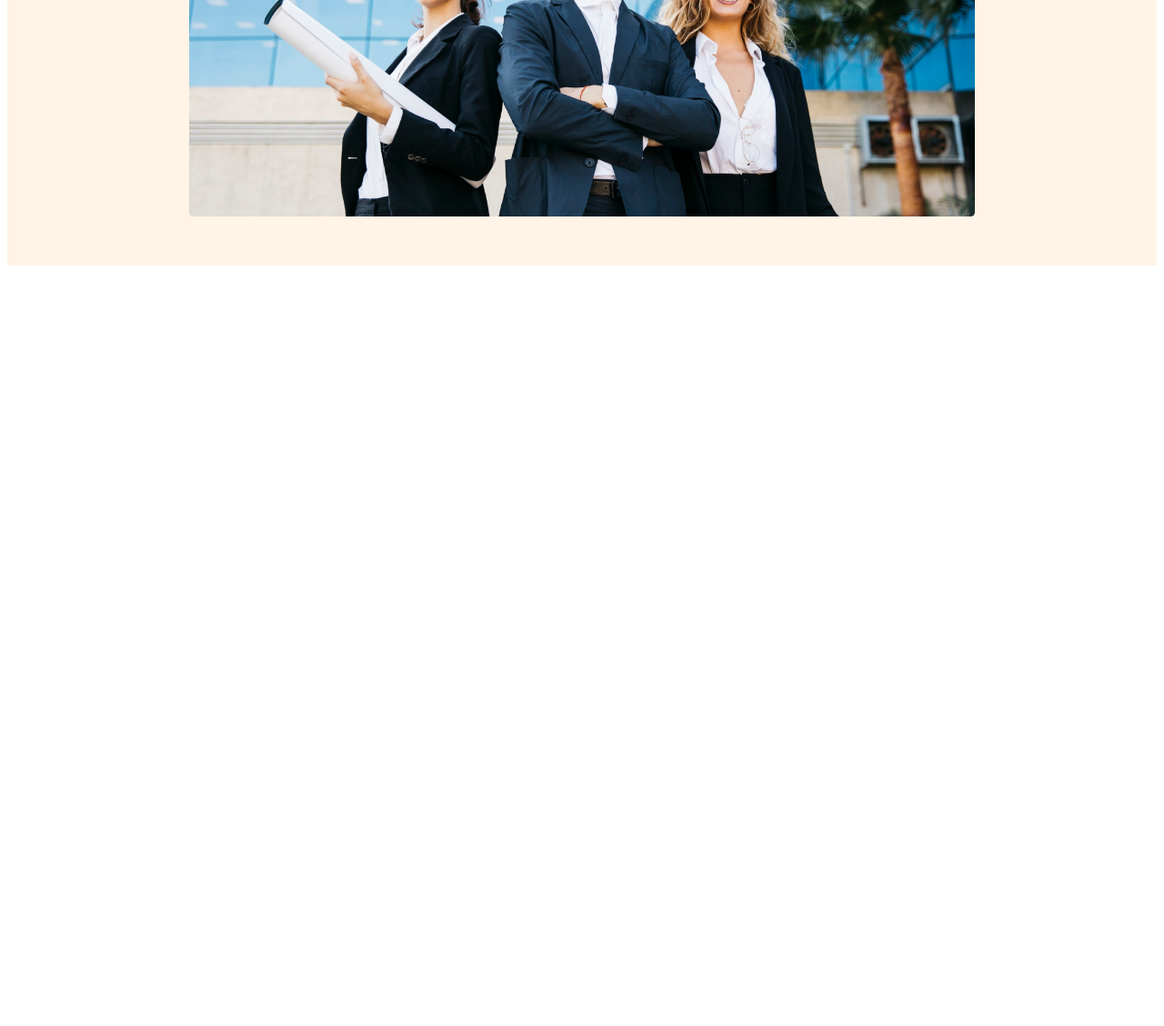
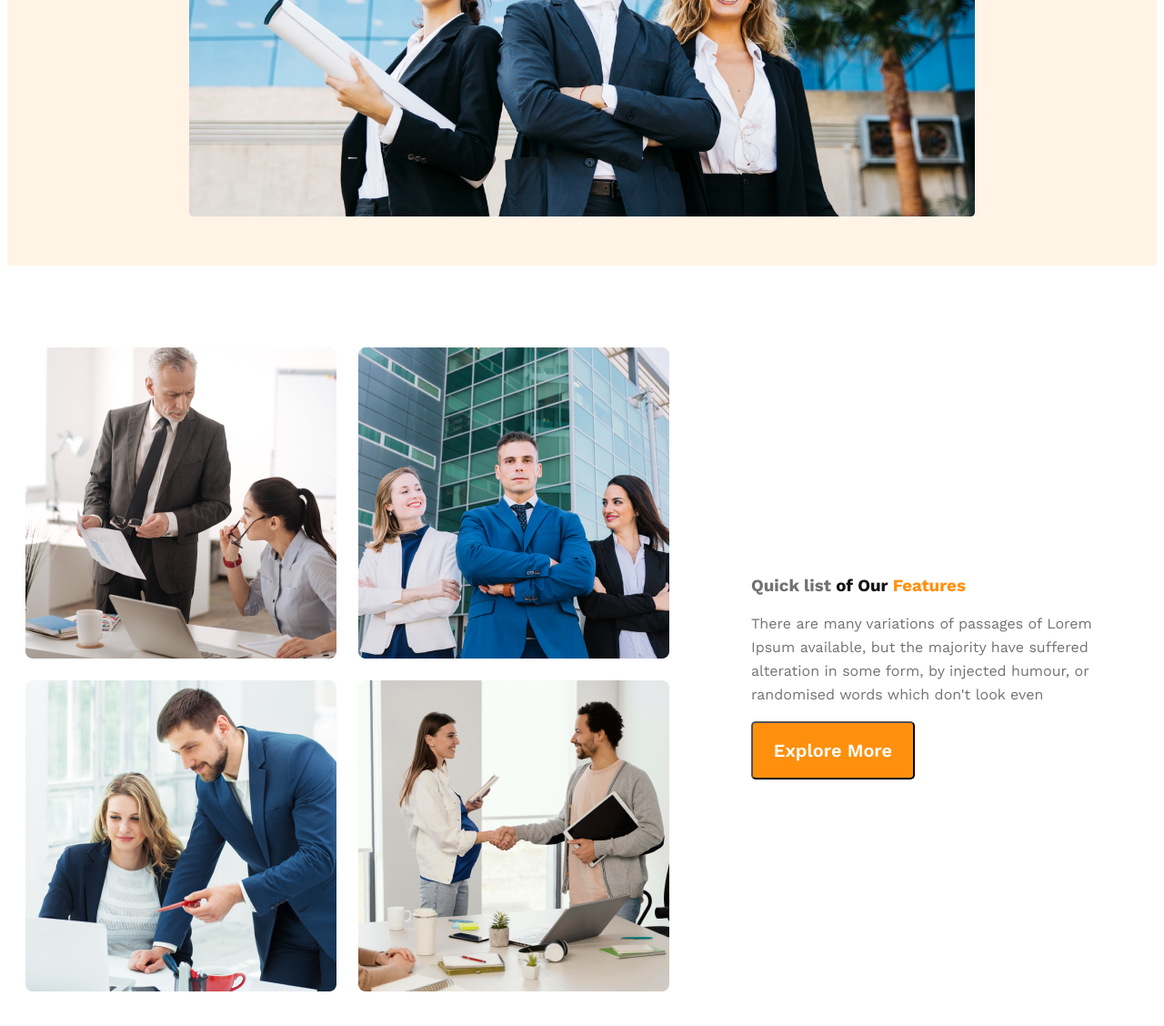
Before and after one commit to mahim7172/G3-Architect-website, a plain HTML site: page index.html in a window 1280 px wide. Shown: the part 783-1911 px from the top of the page at 91% size. Before the commit the page ends 1083 px from the top, so only its background shows below. Drawn offline with nearby package versions, Linux system fonts and the light colour scheme.

Commit message:
added responsiv team section

```diff
--- a/index.html
+++ b/index.html
@@ -9,6 +9,7 @@
 </head>
 
 <body>
+    <!-- header section -->
     <header>
         <nav>
             <h3 class="g3">G3 Architects</h3>
@@ -22,7 +23,7 @@
         <div class="banner">
             <div class="banner-content">
                 <h1 class="banner-title">Brand New Group of Architects</h1>
-                <p class="banner-peragraf">There are many variations of passages of Lorem Ipsum available, but the
+                <p class="peragraf">There are many variations of passages of Lorem Ipsum available, but the
                     majority have suffered alteration
                     in some form, by injected humour, or randomised words which don't look even</p>
                 <button class="primary-btn">Explore More</button>
@@ -31,7 +32,24 @@
         </div>
     </header>
     <main>
+        <!-- team section -->
+        <section class="team-container">
+            <div class="teams-img-container">
+                <img src="./images/team1.png" alt="">
+                <img src="./images/team2.png" alt="">
+                <img src="./images/team3.png" alt="">
+                <img src="./images/team4.png" alt="">
+            </div>
 
+            <div class="team-content">
+                <h3 class="team-title">
+                    <span class="quick">Quick list</span> <span class="of">of Our</span> <span class="feature">Features</span>
+                </h3>
+                <p class="peragraf">There are many variations of passages of Lorem Ipsum available, but the majority have suffered
+                    alteration in some form, by injected humour, or randomised words which don't look even</p>
+                <button class="primary-btn">Explore More</button>
+            </div>
+        </section>
     </main>
     <footer>
 
--- a/styles.css
+++ b/styles.css
@@ -15,6 +15,11 @@ font-size: 1.25rem;
 font-weight: 600;
 
 }
+.peragraf{
+    color: var(--dark-03, #727272);
+font-size: 16px;
+font-weight: 400;
+line-height: 26px;}
 /* header style */
 header {
     background: rgba(255, 144, 14, 0.10);
@@ -64,29 +69,62 @@ nav li a {
 font-size: 4rem;
 font-weight: 700;
 }
-.banner-peragraf{
-    color: var(--dark-03, #727272);
-font-size: 16px;
-font-weight: 400;
-line-height: 26px;
-}
 .banner-img{
     padding-top: 20px;
     width: 100%;
 }
+/* main section */
+main{
+    max-width: 1440px;
+    margin: 70px auto;
+}
+.team-container{
+    display: flex;
+    align-items: center;
+}
+.teams-img-container{
+    display: grid;
+    grid-template-columns:repeat(2, 1fr);
+    padding: 20px;
+    gap:1.5rem;
+}
+.team-content{
+padding-left: 70px;
+padding-right: 70px;
+}
+.quick{
+    color: #727272;
+}
+.of{
+    color:#131313;
+}
+.feature{
+    color:#FF900E;
+}
+
+
 /* responsive styles */
 /* mobile */
 @media screen and (max-width:576px) {
     header{
         padding: 20px;
     }
-    nav {
+    nav , .team-container{
         flex-direction: column;
     }
     nav ul {
         flex-direction: column;
         gap: 10px;
     }
+    .teams-img-container{
+grid-template-columns: 1fr;
+
+    }
+    .team-content{
+        padding-left: 20px;
+        padding-right: 20px;
+        }
+
 }
 /* tab respons */
 @media screen and (min-width:576px) and (max-width:970px) {
@@ -94,7 +132,7 @@ line-height: 26px;
     header{
         padding: 40px;
     }
-    nav {
+    nav ,.team-container{
         flex-direction: column;
     }
 }
```
